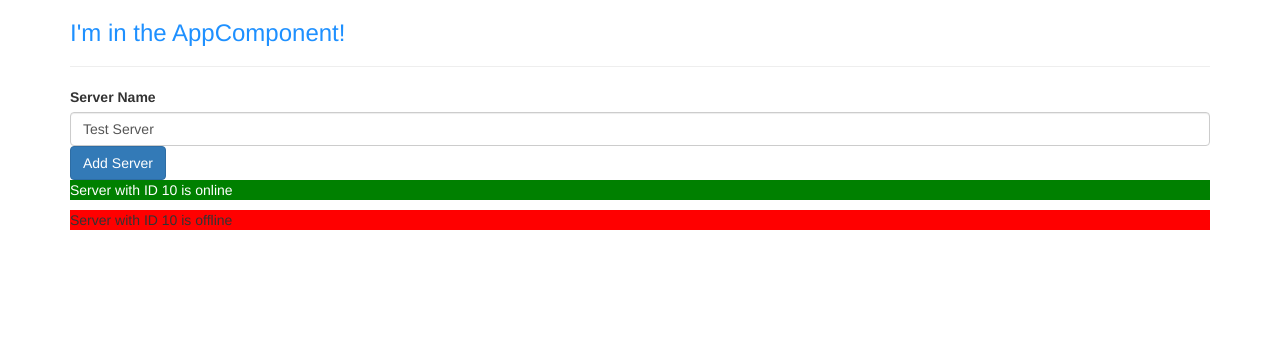
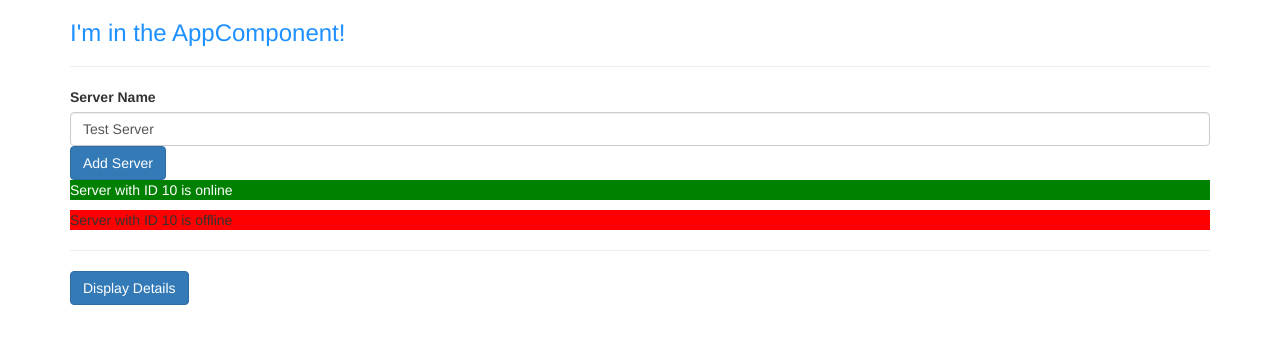
Before and after one commit to shoshana-levitt/udemy-angular-app, an Angular app: page / in a window 1280 px wide. Shown: the top 344 px of the page. Built offline with nearby package versions, Linux system fonts and the light colour scheme.

Commit message:
complete directives assignemnt

```diff
--- a/src/app/servers/servers.component.css
+++ b/src/app/servers/servers.component.css
@@ -0,0 +1,3 @@
+.white-text {
+  color: white;
+}
--- a/src/app/servers/servers.component.html
+++ b/src/app/servers/servers.component.html
@@ -13,3 +13,15 @@
 <!-- <p>{{ serverCreationStatus }}</p> -->
 <p *ngIf="serverCreated">Server was created, server name is {{ serverName }}</p>
 <app-server *ngFor="let server of servers"></app-server>
+<hr />
+<button class="btn btn-primary" (click)="onToggleDetails()">
+  Display Details
+</button>
+<p *ngIf="details">Secret Password = 'tuna'</p>
+<p
+  *ngFor="let count of detailsClickCount"
+  [ngStyle]="{ backgroundColor: count > 4 ? 'blue' : 'initial' }"
+  [ngClass]="{ 'white-text': count > 4 }"
+>
+  {{ count }}
+</p>
--- a/src/app/servers/servers.component.ts
+++ b/src/app/servers/servers.component.ts
@@ -18,6 +18,8 @@ export class ServersComponent implements OnInit {
   serverCreated = false;
   servers = ['Testserver', 'Testserver 2'];
   username = '';
+  details = false;
+  detailsClickCount = [];
   constructor() {
     setTimeout(() => {
       this.allowNewServer = true;
@@ -35,4 +37,9 @@ export class ServersComponent implements OnInit {
   onResetUsername() {
     this.username = '';
   }
+  onToggleDetails() {
+    this.details = !this.details;
+    let num = this.detailsClickCount.length + 1;
+    this.detailsClickCount.push(num);
+  }
 }
```
